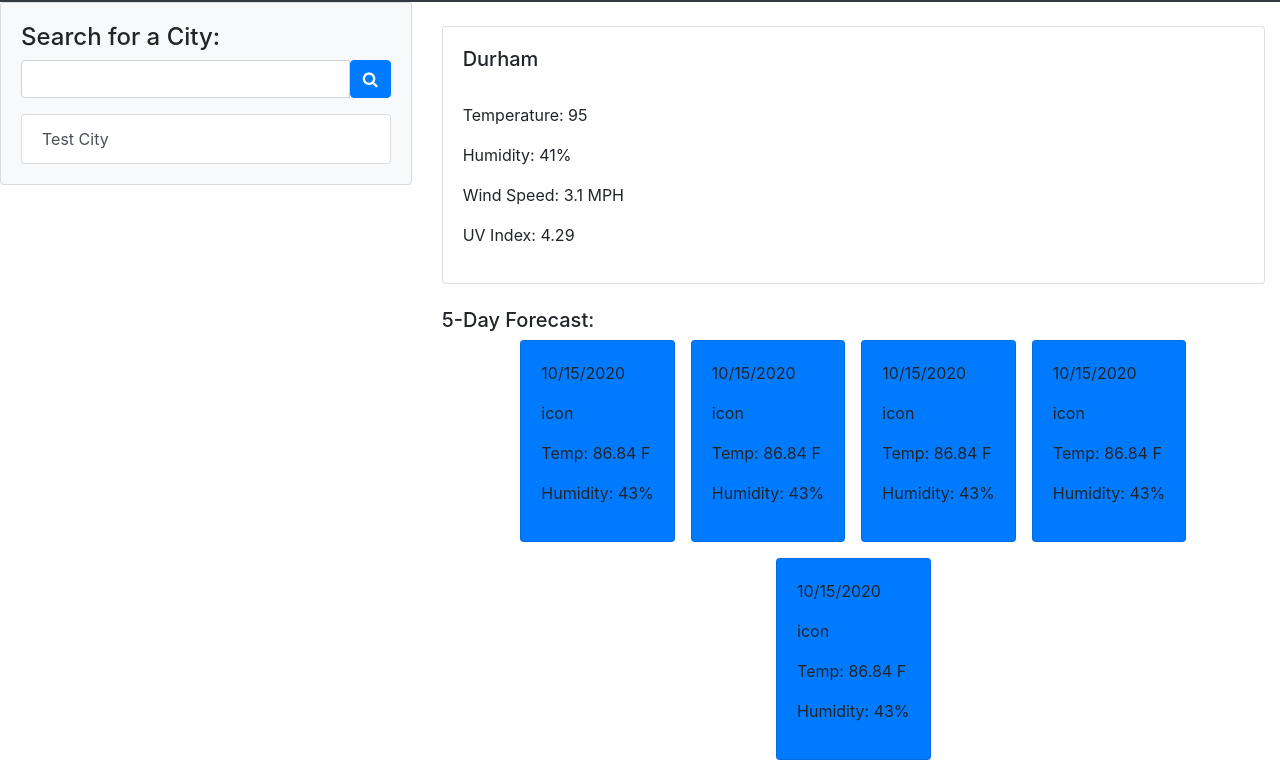
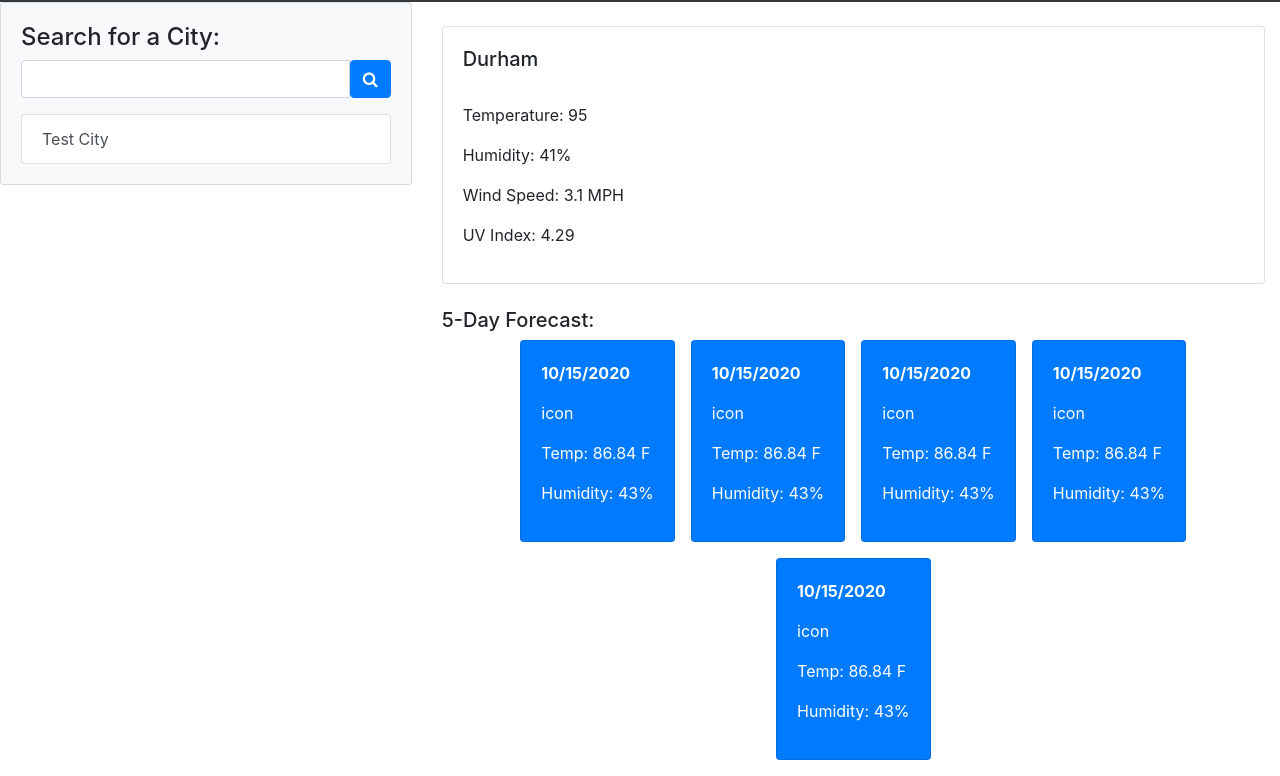
Before and after one commit to duncangw1/WeatherDashboard, a plain HTML site: page index.html in a window 1280 px wide. Shown: the part 86-862 px from the top of the page. Drawn offline with nearby package versions, Linux system fonts and the light colour scheme.

Commit message:
Added Bootstrap styling for the 5 day forecast section.

```diff
--- a/index.html
+++ b/index.html
@@ -43,7 +43,7 @@
         <!-- Weather info section -->
         <section class="col-md-8">
           <div class="card mt-4">
-            <div class="card-body" id="currentCity">
+            <div class="card-body" id="currentWeather">
               <h5>Durham</h5>
               <br />
               <p>Temperature: 95</p>
@@ -57,12 +57,12 @@
             <div id="forecastTitle">
               <h5>5-Day Forecast:</h5>
               <div
-                class="d-flex flex-row flex-wrap justify-content-center"
-                id="forecastData"
+                class="d-flex flex-row flex-wrap justify-content-center text-white"
+                id="forecastWeather"
               >
                 <div class="card bg-primary mx-2 mb-3">
                   <div class="card-body">
-                    <p>10/15/2020</p>
+                    <p class="font-weight-bold">10/15/2020</p>
                     <p>icon</p>
                     <p>Temp: 86.84 F</p>
                     <p>Humidity: 43%</p>
@@ -70,7 +70,7 @@
                 </div>
                 <div class="card bg-primary mx-2 mb-3">
                   <div class="card-body">
-                    <p>10/15/2020</p>
+                    <p class="font-weight-bold">10/15/2020</p>
                     <p>icon</p>
                     <p>Temp: 86.84 F</p>
                     <p>Humidity: 43%</p>
@@ -78,7 +78,7 @@
                 </div>
                 <div class="card bg-primary mx-2 mb-3">
                   <div class="card-body">
-                    <p>10/15/2020</p>
+                    <p class="font-weight-bold">10/15/2020</p>
                     <p>icon</p>
                     <p>Temp: 86.84 F</p>
                     <p>Humidity: 43%</p>
@@ -86,7 +86,7 @@
                 </div>
                 <div class="card bg-primary mx-2 mb-3">
                   <div class="card-body">
-                    <p>10/15/2020</p>
+                    <p class="font-weight-bold">10/15/2020</p>
                     <p>icon</p>
                     <p>Temp: 86.84 F</p>
                     <p>Humidity: 43%</p>
@@ -94,7 +94,7 @@
                 </div>
                 <div class="card bg-primary mx-2 mb-3">
                   <div class="card-body">
-                    <p>10/15/2020</p>
+                    <p class="font-weight-bold">10/15/2020</p>
                     <p>icon</p>
                     <p>Temp: 86.84 F</p>
                     <p>Humidity: 43%</p>
```
